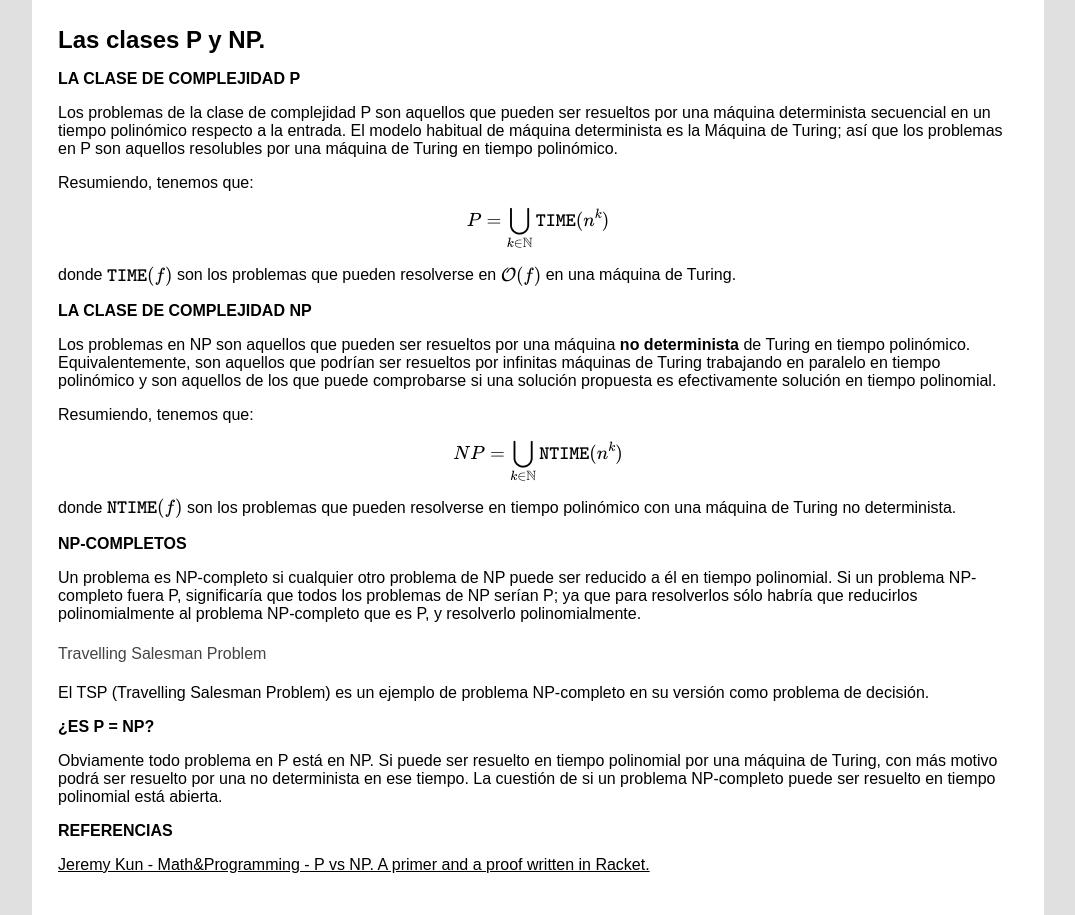
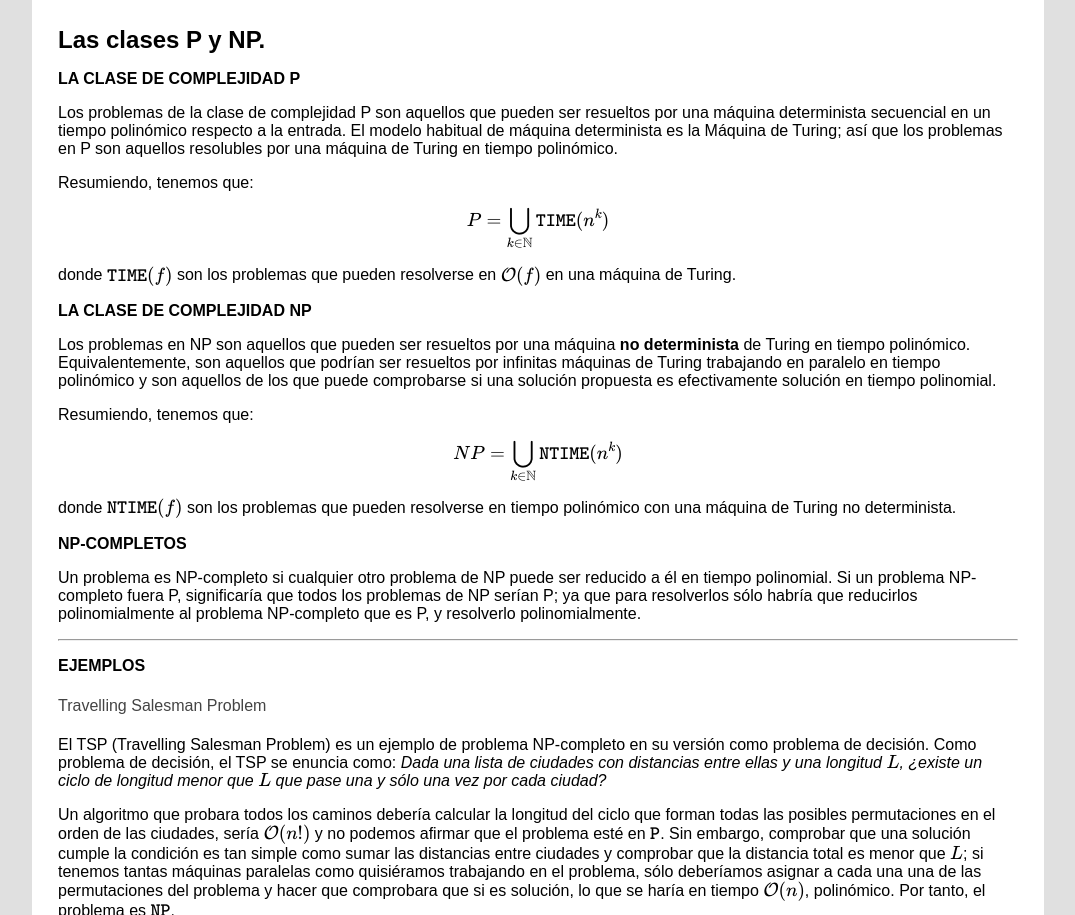
Before and after one commit to libreim/blog, a Jekyll site: the page built from _posts/2014-4-12-PyNP.md, in a window 1280 px wide. Shown: the part 100-1015 px from the top of the page, without its empty margins (102-1177 px from the left). Built offline with Jekyll 4.4.1, drawn with Linux system fonts in a browser that asks for light colours; formulas are drawn with MathJax 3; grey boxes are pictures that could not be loaded.

Commit message:
Ejemplo en el TSP.

```diff
--- a/_posts/2014-4-12-PyNP.md
+++ b/_posts/2014-4-12-PyNP.md
@@ -31,9 +31,15 @@
 ### NP-completos
 Un problema es NP-completo si cualquier otro problema de NP puede ser reducido a él en tiempo polinomial. Si un problema NP-completo fuera P, significaría que todos los problemas de NP serían P; ya que para resolverlos sólo habría que reducirlos polinomialmente al problema NP-completo que es P, y resolverlo polinomialmente.
 
+_____
 
+### Ejemplos
 #### Travelling Salesman Problem
-El TSP (Travelling Salesman Problem) es un ejemplo de problema NP-completo en su versión como problema de decisión.
+El TSP (Travelling Salesman Problem) es un ejemplo de problema NP-completo en su versión como problema de decisión. Como problema de decisión, el TSP se enuncia como: *Dada una lista de ciudades con distancias entre ellas y una longitud $L$, ¿existe un ciclo de longitud menor que $L$ que pase una y sólo una vez por cada ciudad?*
+
+Un algoritmo que probara todos los caminos debería calcular la longitud del ciclo que forman todas las posibles permutaciones en el orden de las ciudades, sería $\mathcal{O}(n!)$ y no podemos afirmar que el problema esté en $\mathtt{P}$. Sin embargo, comprobar que una solución cumple la condición es tan simple como sumar las distancias entre ciudades y comprobar que la distancia total es menor que $L$; si tenemos tantas máquinas paralelas como quisiéramos trabajando en el problema, sólo deberíamos asignar a cada una una de las permutaciones del problema y hacer que comprobara que si es solución, lo que se haría en tiempo $\mathcal{O}(n)$, polinómico. Por tanto, el problema es $\mathtt{NP}$.
+
+______
 
 ### ¿Es P = NP?
 Obviamente todo problema en P está en NP. Si puede ser resuelto en tiempo polinomial por una máquina de Turing, con más motivo podrá ser resuelto por una no determinista en ese tiempo.
```
